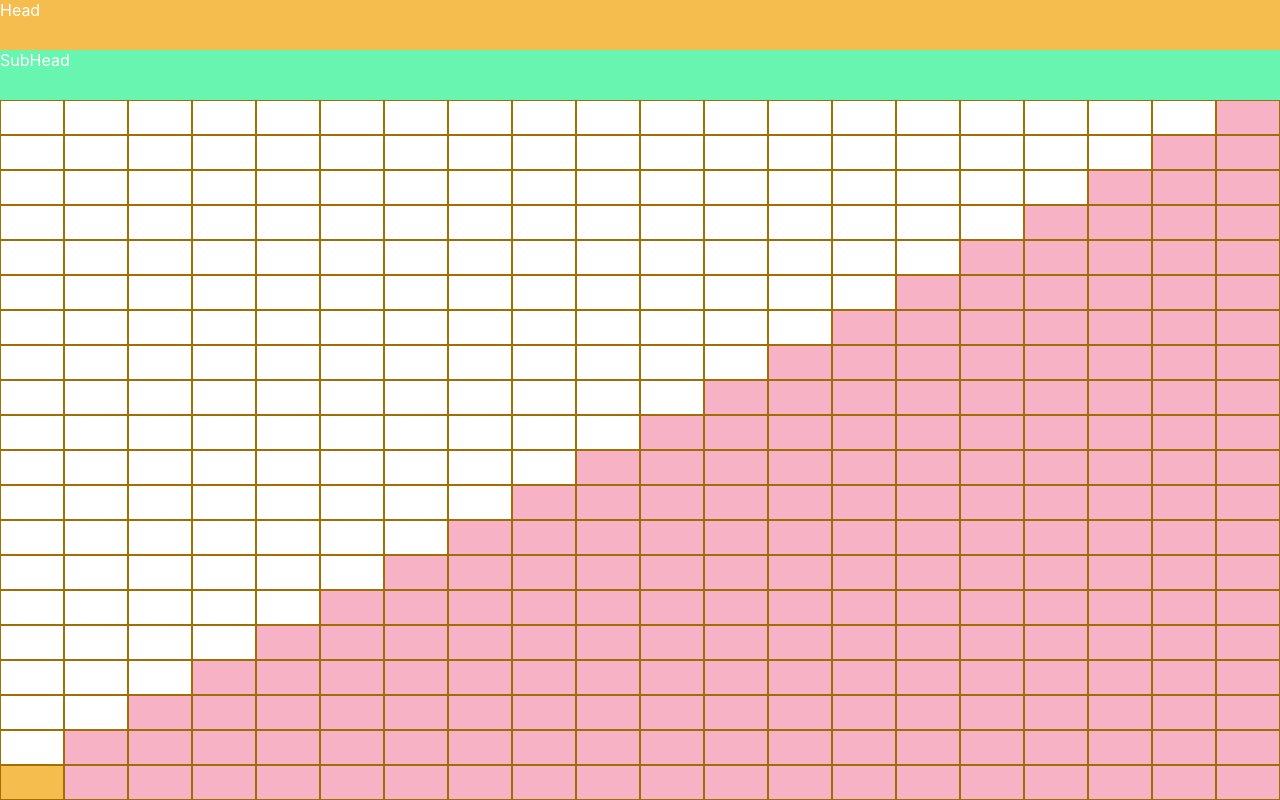
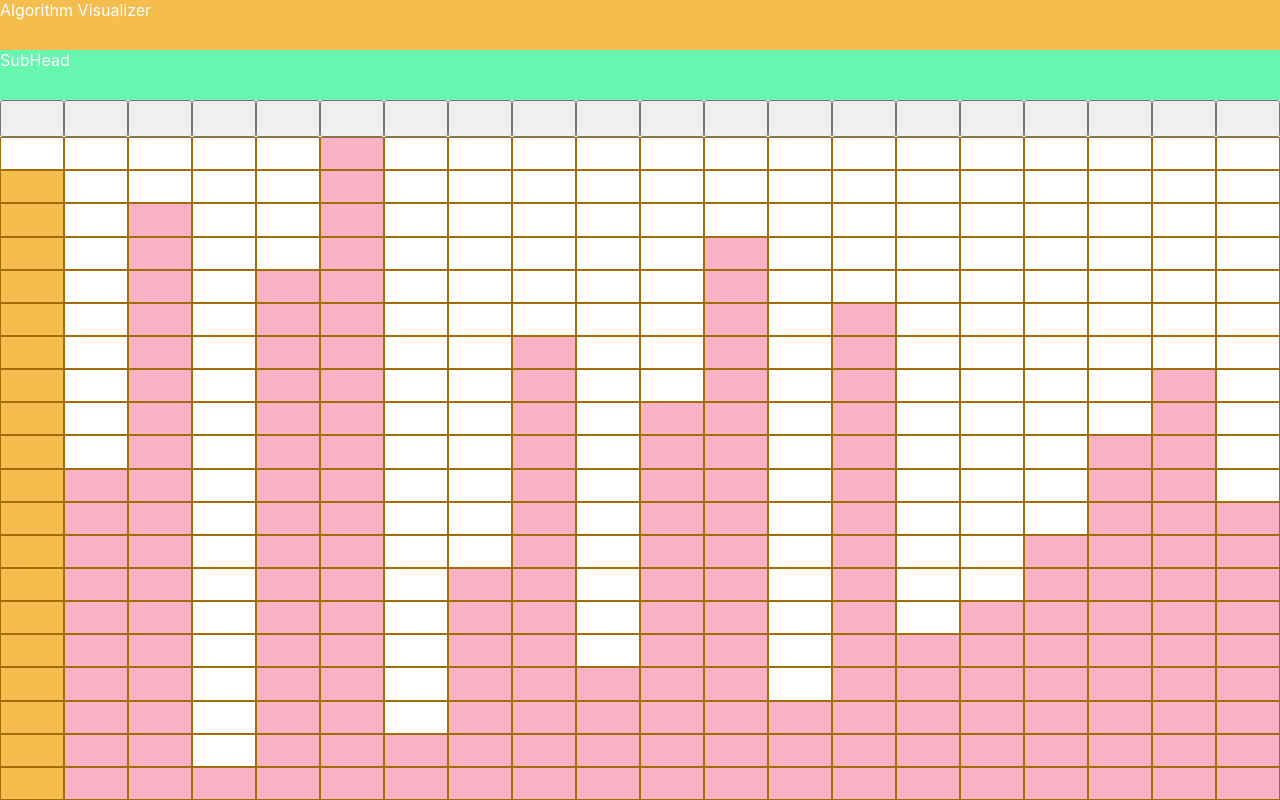
Before and after one commit to GrantDarling/algorithm-visualizer, a React (Create React App) app: page / in a window 1280 px wide. Built offline with nearby package versions, Linux system fonts and the light colour scheme.

Commit message:
removed bubbleSort usehook and added restart btn

```diff
--- a/src/Main/Algorithms/Sorting/BubbleSort/useBubbleSort.tsx
+++ /dev/null
@@ -1,65 +0,0 @@
-import { useEffect, useState } from "react";
-import { buildBars } from "../../../Grid/grid-logic";
-import { bubbleSortInit } from "./bubbleSortInit";
-import { highlightBarsInit, highlightBars } from "../../General/inits";
-import { BarState } from "../../../Grid/bar";
-
-export const useBubbleSort = (grid: number[][], heights: number[]) => {
-  let [myInterval, setMyInterval] = useState<boolean>(false);
-  let [bars, setBars] = useState<BarState[]>([]);
-
-  useEffect(() => {
-    let nextBar: number = highlightBarsInit();
-    let { outerLoop, innerLoopCurrent, innerLoopMax, finished } =
-      bubbleSortInit(heights);
-
-    const bubbleSort = () => {
-      innerLoopCurrent++;
-
-      if (innerLoopCurrent >= innerLoopMax) {
-        innerLoopCurrent = 1;
-        outerLoop++;
-        innerLoopMax--;
-      }
-
-      if (outerLoop < heights.length) {
-        let i: number = innerLoopCurrent - 1;
-
-        setBars(buildBars(grid, heights, [i, i - 1]));
-
-        if (heights[i] > heights[i + 1]) {
-          [heights[i], heights[i + 1]] = [heights[i + 1], heights[i]];
-        }
-      } else {
-        finished = true;
-      }
-
-      if (finished) {
-        nextBar++;
-        if (nextBar < heights.length) {
-          setBars(highlightBars(nextBar, grid, heights));
-        } else {
-          setBars(buildBars(grid, heights, [0, 0]));
-          setMyInterval(true);
-        }
-      }
-
-      return heights;
-    };
-
-    let animateID: any;
-
-    if (myInterval === false) {
-      const animate = () => {
-        bubbleSort();
-        animateID = requestAnimationFrame(animate);
-      };
-
-      animateID = requestAnimationFrame(animate);
-    }
-
-    return () => cancelAnimationFrame(animateID);
-  }, [myInterval, grid, heights]);
-
-  return bars;
-};
--- a/src/Main/Grid/bar.tsx
+++ b/src/Main/Grid/bar.tsx
@@ -1,15 +1,16 @@
 import { Row } from "./row";
 import { Column } from "../../Styles/styles";
 import { useEffect, useState } from "react";
-import { useBubbleSort } from "../Algorithms/Sorting/BubbleSort/useBubbleSort";
 import { buildBars } from "./grid-logic";
+import { bubbleSortInit } from "../Algorithms/Sorting/BubbleSort/bubbleSortInit";
+import { highlightBarsInit, highlightBars } from "../Algorithms/General/inits";
 
 type BarProps = {
   grid: number[][];
   heights: number[];
 };
 
-export interface BarState {
+interface BarState {
   height: number;
   location: number[];
   active: boolean;
@@ -17,12 +18,69 @@ export interface BarState {
 
 export const Bar = ({ grid, heights }: BarProps) => {
   let [bars, setBars] = useState<BarState[]>([]);
+  let [animate, setAnimate] = useState<boolean>(false);
+
+  const restart = () => {
+    setAnimate(!animate);
+  };
 
   useEffect(() => {
-    setBars(buildBars(grid, heights, [1, 1]));
+    setBars(buildBars(grid, heights, [0, 0]));
   }, [grid, heights]);
 
-  bars = useBubbleSort(grid, heights);
+  useEffect(() => {
+    let nextBar: number = highlightBarsInit();
+    let { outerLoop, innerLoopCurrent, innerLoopMax, finished } =
+      bubbleSortInit(heights);
+
+    const bubbleSort = () => {
+      innerLoopCurrent++;
+
+      if (innerLoopCurrent >= innerLoopMax) {
+        innerLoopCurrent = 1;
+        outerLoop++;
+        innerLoopMax--;
+      }
+
+      if (outerLoop < heights.length) {
+        let i: number = innerLoopCurrent - 1;
+
+        setBars(buildBars(grid, heights, [i, i - 1]));
+
+        if (heights[i] > heights[i + 1]) {
+          [heights[i], heights[i + 1]] = [heights[i + 1], heights[i]];
+        }
+      } else {
+        finished = true;
+      }
+
+      if (finished) {
+        nextBar++;
+        if (nextBar < heights.length) {
+          setBars(highlightBars(nextBar, grid, heights));
+        } else {
+          setBars(buildBars(grid, heights, [0, 0]));
+          setAnimate(true);
+        }
+      }
+
+      return heights;
+    };
+
+    let animateID: any;
+
+    if (animate) {
+      const animate = () => {
+        bubbleSort();
+        animateID = requestAnimationFrame(animate);
+      };
+
+      animateID = requestAnimationFrame(animate);
+    }
+
+    return () => cancelAnimationFrame(animateID);
+  }, [animate, grid, heights]);
+
   return (
     <>
       {bars.map((props, idx) => {
@@ -32,6 +90,11 @@ export const Bar = ({ grid, heights }: BarProps) => {
             className={props.active ? "active column" : "column"}
             height={props.height}
           >
+            <button
+              onClick={() => {
+                restart();
+              }}
+            />
             <Row row={props.location} />
           </Column>
         );
--- a/src/Main/Headers/header.tsx
+++ b/src/Main/Headers/header.tsx
@@ -1,5 +1,5 @@
 import { Head } from "../../Styles/styles";
 
 export const Header = () => {
-  return <Head>Head</Head>;
+  return <Head>Algorithm Visualizer</Head>;
 };
```
